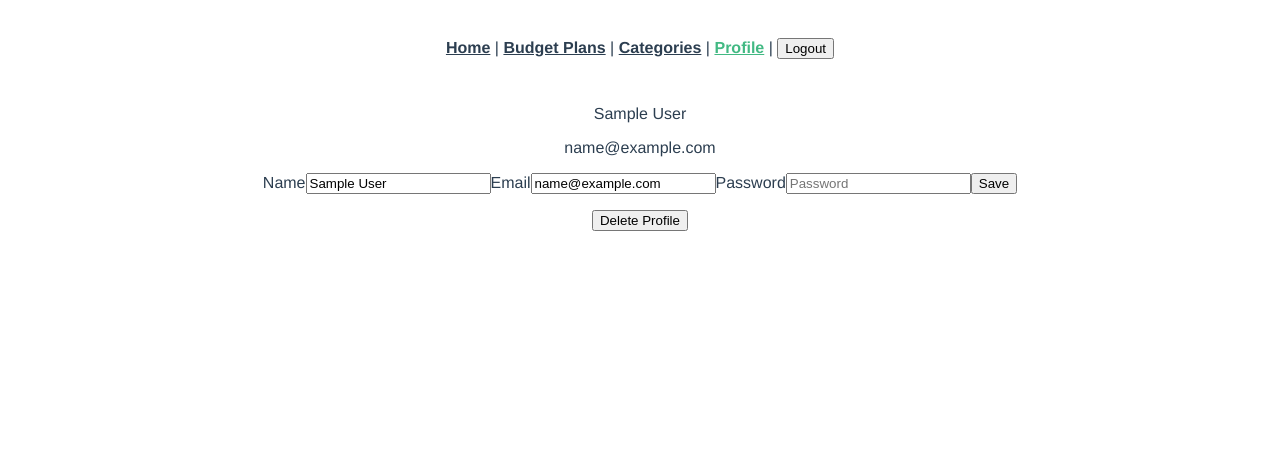
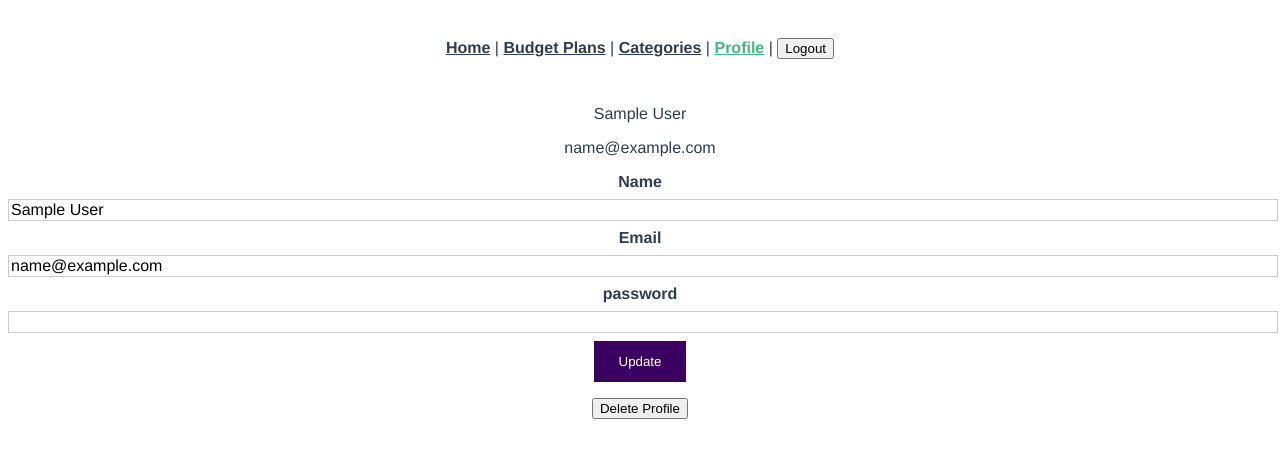
Before and after one commit to ToGanz/budgeting-app, a Vue app: page /profile in a window 1280 px wide. Shown: the top 458 px of the page. Built offline with nearby package versions, Linux system fonts and the light colour scheme; sample sign-in values are in the browser's storage.

Commit message:
add user form for editing profile

```diff
--- a/src/components/users/EditUser.vue
+++ b/src/components/users/EditUser.vue
@@ -1,40 +1,29 @@
 <template>
   <div>
-    <form @submit.prevent="sendEdit">
-
-      <base-input
-        v-model="user.name"
-        label="Name"
-        type="text"
-      ></base-input>
-
-      <base-input
-        v-model="user.email"
-        label="Email"
-        type="email"
-      ></base-input>
-
-      <base-input
-        v-model="user.password"
-        label="Password"
-        type="password"
-      ></base-input>
-
-      <button type="submit" name="button">
-        Save
-      </button>
-
-      <ul>
-        <li v-for="(error, index) in errors" :key="index">
-          {{ error }}
-        </li>
-      </ul>
-    </form>
+    <base-dialog :show="isLoading" title="Updating..." fixed>
+      <base-spinner></base-spinner>
+    </base-dialog>
+    <user-form
+      mode="update"
+      :emailToEdit="userToEdit.email"
+      :nameToEdit="userToEdit.name"
+      @save-data="editUser"
+    ></user-form>
+    <ul>
+      <li v-for="(error, index) in errors" :key="index">
+        {{ error }}
+      </li>
+    </ul>
   </div>
 </template>
 
 <script>
+import UserForm from '@/components/users/UserForm.vue'
+
 export default {
+  components: {
+    UserForm
+  },
   props: {
     userToEdit: {
       type: Object,
@@ -44,6 +33,7 @@ export default {
   data() {
     return {
       user: this.userToEdit,
+      isLoading: false,
       errors: null
     }
   },
@@ -63,22 +53,24 @@ export default {
       }
       return errorList
     },
-    sendEdit() {
+    async editUser(formData) {
+      this.isLoading = true
       this.errors = null
+
       let editedUser = {}
 
       const userId = this.$store.getters['users/id']
 
-      if (this.user.name) {
-        editedUser.name = this.user.name
+      if (formData.name) {
+        editedUser.name = formData.name
       }
 
-      if (this.user.email) {
-        editedUser.email = this.user.email
+      if (formData.email) {
+        editedUser.email = formData.email
       }
 
-      if (this.user.password) {
-        editedUser.password = this.user.password
+      if (formData.password) {
+        editedUser.password = formData.password
       }
 
       const payload = {
@@ -86,7 +78,7 @@ export default {
         user: editedUser
       }
 
-      this.$store
+      await this.$store
         .dispatch('users/editUser', payload)
         .then(() => {
           this.$router.push({ name: 'Plans' })
@@ -94,6 +86,8 @@ export default {
         .catch((err) => {
           this.errors = this.beautifyErrors(err.response.data.errors)
         })
+
+      this.isLoading = false
     }
   }
 }
--- a/src/components/users/UserForm.vue
+++ b/src/components/users/UserForm.vue
@@ -47,16 +47,26 @@ export default {
     mode: {
       type: String,
       required: true
+    },
+    emailToEdit: {
+      type: String,
+      required: false,
+      default: ''
+    },
+    nameToEdit: {
+      type: String,
+      required: false,
+      default: ''
     }
   },
   data() {
     return {
       name: {
-        val: '',
+        val: this.nameToEdit,
         isValid: true
       },
       email: {
-        val: '',
+        val: this.emailToEdit,
         isValid: true
       },
       password: {
@@ -93,7 +103,10 @@ export default {
         this.email.isValid = false
         this.formIsValid = false
       }
-      if (this.password.val.length < 6) {
+      if (this.mode === 'register' && this.password.val.length < 6) {
+        this.password.isValid = false
+        this.formIsValid = false
+      } else if (this.mode === 'update' && this.password.val && this.password.val.length < 6) {
         this.password.isValid = false
         this.formIsValid = false
       }
--- a/src/views/RegisterUser.vue
+++ b/src/views/RegisterUser.vue
@@ -47,6 +47,7 @@ export default {
     },
     async register(formData) {
       this.isLoading = true
+      this.errors = null
 
       const user = {
         name: formData.name,
```
